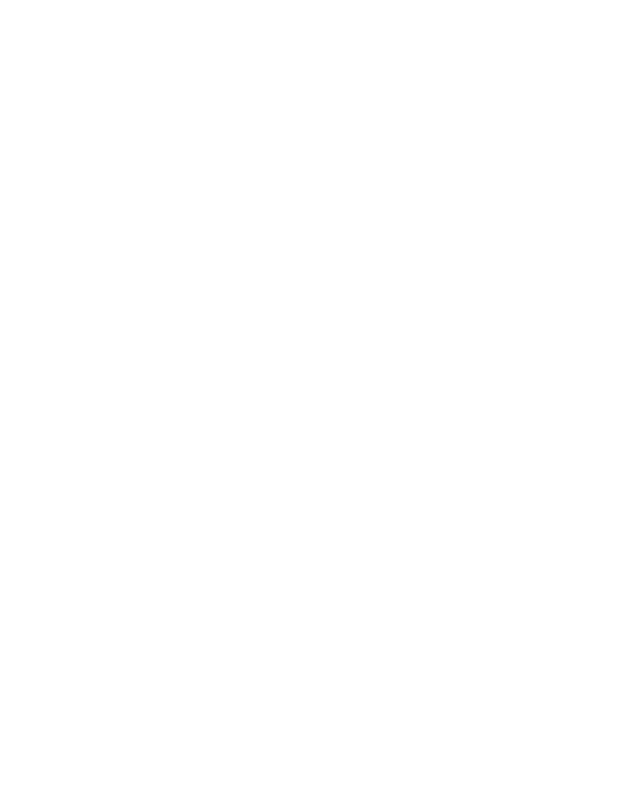
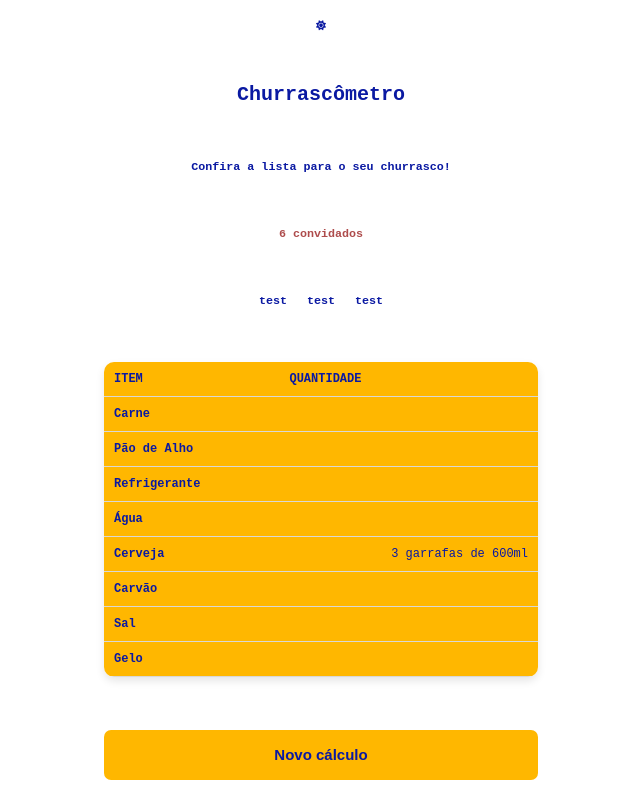
Before and after one commit to DayArnaud/churrascometro, a website with bundled scripts: page src/results/results.html in a window 1280 px wide. Shown: the whole page, without its empty margins (319-959 px from the left). Built offline with nearby package versions, Linux system fonts and the light colour scheme; a web font is replaced by a local one.

Commit message:
[FEAT]: criada e estilizada a página de resultados

```diff
--- a/src/Styles/global.css
+++ b/src/Styles/global.css
@@ -26,6 +26,7 @@ html {
   --darkblue-text: #020840;
   --orange-btns: #ffb700;
   --grey-background: #d9d8d6;
+  --cherry-text: #ae4c4c;
 }
 
 body {
--- a/src/form/form.css
+++ b/src/form/form.css
@@ -6,11 +6,11 @@
   padding: 20px 20px 0 0;
 }
 
-.h1-page-title {
+.h1 {
   font-size: 3rem;
 }
 
-.h3-page-title {
+.h3 {
   font-size: 1.5rem;
 }
 
--- a/src/form/form.js
+++ b/src/form/form.js
@@ -1,6 +1,9 @@
 import { createThemeIcon } from "../Theme/theme.js";
 
 document.addEventListener("DOMContentLoaded", () => {
+  const themeIcon = createThemeIcon();
+  document.body.insertBefore(themeIcon, document.body.firstChild);
+
   const form = document.querySelector(".form");
 
   form.addEventListener("submit", (event) => {
@@ -24,6 +27,7 @@ document.addEventListener("DOMContentLoaded", () => {
         checkbox: checkbox.checked,
       };
       localStorage.setItem("dataForm", JSON.stringify(dataForm));
+      window.location.href = "../results/results.html";
     } else {
       alert(
         "Por favor, preencha todos os campos e marque o checkbox de termos."
--- a/src/home/home.css
+++ b/src/home/home.css
@@ -6,11 +6,11 @@
   padding: 20px 20px 0 0;
 }
 
-.h1-page-title {
+.h1 {
   font-size: 3rem;
 }
 
-.h3-page-title {
+.h3 {
   font-size: 1.5rem;
 }
 
--- a/src/results/results.css
+++ b/src/results/results.css
@@ -0,0 +1,53 @@
+.guests {
+  color: var(--cherry-text);
+}
+
+.participants {
+  display: flex;
+  gap: 2rem;
+}
+
+table {
+  width: 35%;
+  border-collapse: collapse;
+  box-shadow: 0 4px 8px rgba(0, 0, 0, 0.1);
+  border-radius: 10px;
+  overflow: hidden;
+  font-size: 1.2rem;
+}
+
+tr {
+  border-bottom: 1px solid var(--grey-background);
+}
+
+td,
+th {
+  padding: 10px;
+  background-color: var(--orange-btns);
+}
+
+td {
+  text-align: right;
+}
+
+th {
+  text-align: left;
+}
+
+.send-btn {
+  display: flex;
+  align-items: center;
+  justify-content: center;
+
+  cursor: pointer;
+  font-size: 1.5rem;
+  font-weight: 600;
+  color: var(--blue-text);
+
+  width: 35%;
+  height: 5rem;
+
+  background-color: var(--orange-btns);
+  border: none;
+  border-radius: 7px;
+}
--- a/src/results/results.html
+++ b/src/results/results.html
@@ -12,6 +12,58 @@
     />
   </head>
   <body>
+    <h1 class="h1">Churrascômetro</h1>
+    <h3 class="h3">Confira a lista para o seu churrasco!</h3>
+    <h3 class="h3 guests">6 convidados</h3>
+    <div class="participants">
+      <h3 class="h3">test</h3>
+      <h3 class="h3">test</h3>
+      <h3 class="h3">test</h3>
+    </div>
+    <table>
+      <thead>
+        <tr>
+          <th scope="col">ITEM</th>
+          <th scope="col">QUANTIDADE</th>
+        </tr>
+      </thead>
+      <tbody>
+        <tr>
+          <th scope="row">Carne</th>
+          <td></td>
+        </tr>
+        <tr>
+          <th scope="row">Pão de Alho</th>
+          <td></td>
+        </tr>
+        <tr>
+          <th scope="row">Refrigerante</th>
+          <td></td>
+        </tr>
+        <tr>
+          <th scope="row">Água</th>
+          <td></td>
+        </tr>
+        <tr>
+          <th scope="row">Cerveja</th>
+          <td>3 garrafas de 600ml</td>
+        </tr>
+        <tr>
+          <th scope="row">Carvão</th>
+          <td></td>
+        </tr>
+        <tr>
+          <th scope="row">Sal</th>
+          <td></td>
+        </tr>
+        <tr>
+          <th scope="row">Gelo</th>
+          <td></td>
+        </tr>
+      </tbody>
+    </table>
+    <button class="send-btn">Novo cálculo</button>
+
     <script type="module" src="./results.js"></script>
   </body>
 </html>
--- a/src/results/results.js
+++ b/src/results/results.js
@@ -0,0 +1,4 @@
+import { createThemeIcon } from "../Theme/theme.js";
+
+const themeIcon = createThemeIcon();
+document.body.insertBefore(themeIcon, document.body.firstChild);
```
Also changed, not shown: src/form/form.html (+3 -3 lines), src/home/index.html (+3 -3 lines).
